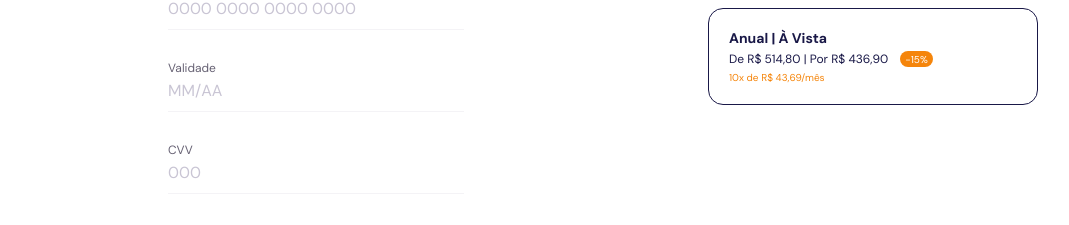
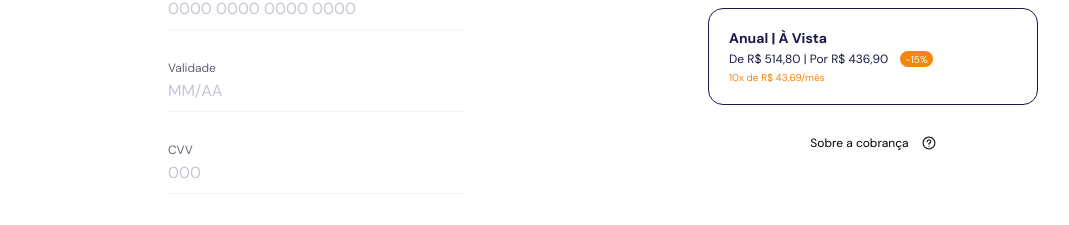
Before and after one commit to leonardoMarti/pebmed-challenge, a Next.js app: page / in a window 1280 px wide. Shown: the part 329-554 px from the top of the page, without its empty margins (37-1106 px from the left). Built offline with nearby package versions, Linux system fonts and the light colour scheme.

Commit message:
Create tool tip component

```diff
--- /dev/null
+++ b/src/components/ToolTip/index.tsx
@@ -0,0 +1,27 @@
+import React, { useState } from 'react';
+import Image from 'next/image';
+import { Container, SToolTip } from './styles';
+
+interface ToolTipProps {
+  id: string;
+  label: string;
+  description: string;
+}
+
+export function ToolTip({ id, label, description }: ToolTipProps) {
+  const [show, setShow] = useState(false);
+
+  return (
+    <Container
+      id={id}
+      onMouseEnter={() => setShow(true)}
+      onMouseLeave={() => setShow(false)}
+    >
+      <span className="label">{label}</span>
+      <Image src="/images/help.svg" width="14px" height="14px" alt="Master" />
+      <SToolTip className="toolTip" show={show}>
+        {description}
+      </SToolTip>
+    </Container>
+  );
+}
--- /dev/null
+++ b/src/components/ToolTip/styles.ts
@@ -0,0 +1,28 @@
+import styled from 'styled-components';
+import { COLORS } from '../../constants/colors';
+
+export const Container = styled.div`
+  display: flex;
+  gap: 0.8125rem;
+  position: relative;
+
+  .label {
+    font-size: 0.75rem;
+    line-height: 1rem;
+  }
+`;
+
+interface SToolTipProps {
+  show: boolean;
+}
+
+export const SToolTip = styled.div<SToolTipProps>`
+  display: ${({ show }) => (show ? 'block' : 'none')};
+  position: absolute;
+  font-size: 0.75rem;
+  padding: 5px;
+  background-color: ${COLORS.BLACK900};
+  color: ${COLORS.WHITE100};
+  border-radius: 5px;
+  top: 20px;
+`;
--- a/src/pages/index.tsx
+++ b/src/pages/index.tsx
@@ -7,6 +7,7 @@ import { Select } from '../components/Select';
 import { Button } from '../components/Button';
 import { Title } from '../components/Title';
 import { RadioCard } from '../components/RadioCard';
+import { ToolTip } from '../components/ToolTip';
 
 export default function Plans() {
   return (
@@ -55,6 +56,13 @@ export default function Plans() {
           <RadioCard name="test" />
           <RadioCard name="test" />
         </div>
+        <div className="toolTipWrapper">
+          <ToolTip
+            id="help-tool-tip"
+            label="Sobre a cobrança"
+            description="Descrição da cobrança"
+          />
+        </div>
       </RightSection>
     </Container>
   );
--- a/src/pages/plans.module.ts
+++ b/src/pages/plans.module.ts
@@ -46,4 +46,10 @@ export const RightSection = styled.div`
     flex-direction: column;
     gap: 0.75rem;
   }
+
+  .toolTipWrapper {
+    display: flex;
+    justify-content: center;
+    margin-top: 1.875rem;
+  }
 `;
```
Also changed, not shown: public/images/help.svg (added).
